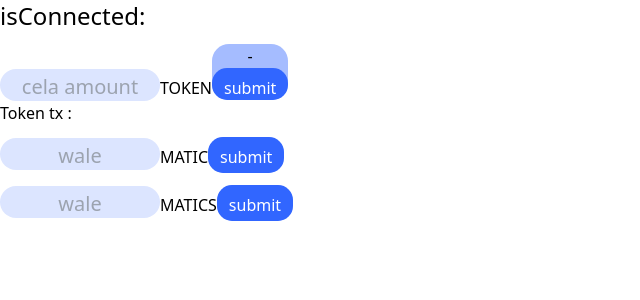
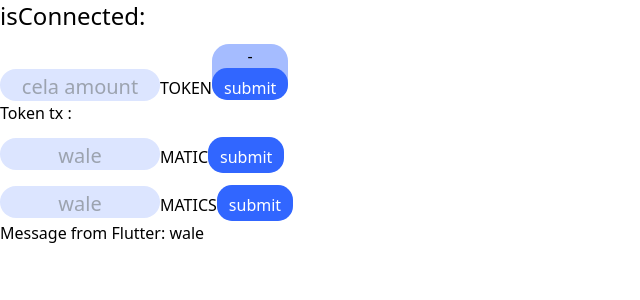
Before and after one commit to cardiscardis/bpe, a Next.js app: page / in a window 1280 px wide. Shown: the top 300 px of the page, without its empty margins (0-640 px from the left). Built offline with nearby package versions, Linux system fonts and the light colour scheme.

Commit message:
test message

```diff
--- a/components/homePage.js
+++ b/components/homePage.js
@@ -137,7 +137,6 @@ export default function HomePage() {
         <button
           onClick={() => {
 
-
           }}
           className={`bg-[#A5BCFF] rounded-[17px] `}>
           <div className={`bg-[#3166FF] rounded-[15px] pt-2 pb-1 px-3 text-[#FFFFFF] text-md font-octarinebold cursor-pointer`}>
@@ -145,7 +144,7 @@ export default function HomePage() {
           </div>
         </button>
 
-
+        <div>Message from Flutter: {messageFromFlutter ? messageFromFlutter.text : 'No message'}</div>
 
     {/* <div>Message from Flutter: {messageFromFlutter.text}</div>
     <div className="text-md">Matic tx :{messageFromFlutter.text} </div> */}
```
